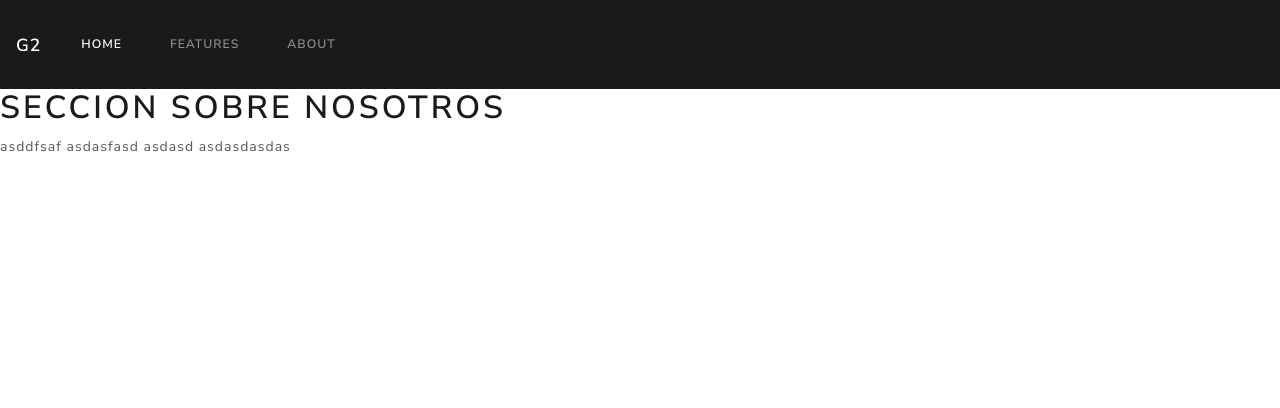
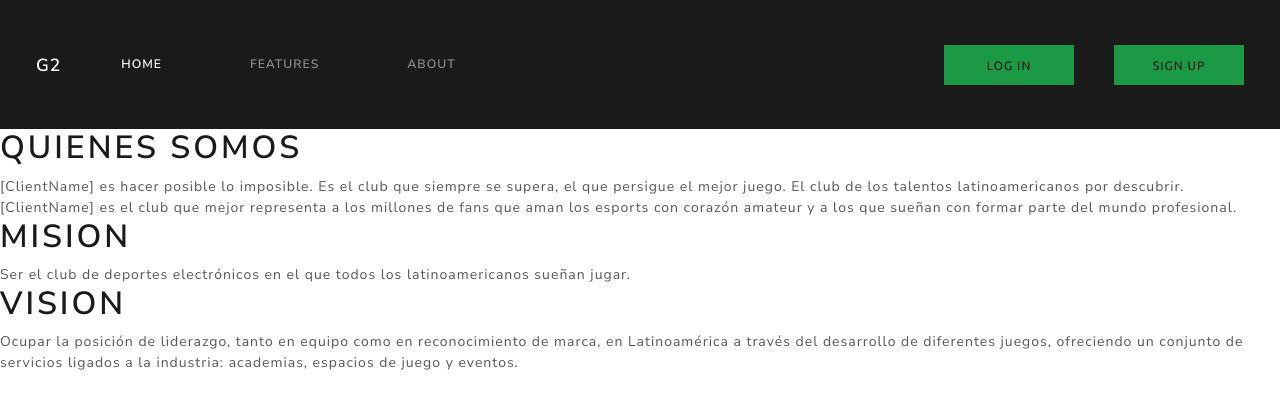
Before and after one commit to edufabian1/demo-page-react-ts, a React (Create React App) app in the folder ts-web-app/: page /about in a window 1280 px wide. Shown: the top 408 px of the page. Built offline with nearby package versions, Linux system fonts and the light colour scheme.

Commit message:
agrego actualizacion login en nav

```diff
--- /dev/null
+++ b/ts-web-app/src/components/organisms/LinkButton.css
@@ -0,0 +1,47 @@
+@import url(https://fonts.googleapis.com/css?family=Ubuntu);
+a {
+  margin: 20px;
+  text-align: center;
+}
+.custom-link {
+  width: 130px;
+  height: 40px;
+  padding: 10px 10px 0px 10px;
+  border: 2px solid #1B9945;
+  font-family: "Ubuntu", Ubuntu;
+  font-weight: 500;
+  background: #1B9945;
+  cursor: pointer;
+  transition: all 0.3s ease;
+  position: relative;
+  display: inline-block;
+}
+/* 11 */
+.link-11 {
+  overflow: hidden;
+  transition: all 0.3s ease;
+}
+.link-11:hover {
+  background: #E1DEE3;
+  border-color: #E1DEE3;
+  text-decoration: none;
+
+}
+.link-11:before {
+  position: absolute;
+  content: "";
+  display: inline-block;
+  top: -180px;
+  left: 0;
+  width: 30px;
+  height: 100%;
+  background-color: #E1DEE3;
+  border-color: #E1DEE3;
+  animation: shiny-btn1 3s ease-in-out infinite;
+}
+.link-11:active {
+  box-shadow: 4px 4px 6px 0 rgba(255, 255, 255, 0.3),
+    -4px -4px 6px 0 rgba(116, 125, 136, 0.2),
+    inset -4px -4px 6px 0 rgba(255, 255, 255, 0.2),
+    inset 4px 4px 6px 0 rgba(0, 0, 0, 0.2);
+}
--- a/ts-web-app/src/components/organisms/Nav.tsx
+++ b/ts-web-app/src/components/organisms/Nav.tsx
@@ -1,6 +1,6 @@
 import React from "react";
 import { Link } from "react-router-dom";
-
+import "../organisms/LinkButton.css";
 function Nav(): JSX.Element {
   return (
     <nav className="navbar navbar-expand-lg navbar-dark bg-primary">
@@ -25,6 +25,8 @@ function Nav(): JSX.Element {
             </Link>
           </li>
         </ul>
+        <Link to="/about" className="custom-link link-11">LOG IN</Link>
+        <Link to="/about" className="custom-link link-11">SIGN UP</Link>
       </div>
     </nav>
   );
--- a/ts-web-app/src/components/templates/About.tsx
+++ b/ts-web-app/src/components/templates/About.tsx
@@ -1,9 +1,22 @@
-import React from "react";
+import React, { Fragment } from "react";
 import Content from "../molecules/Content";
 
 function About(props: any): JSX.Element {
   return (
-      <Content title="Seccion sobre nosotros" text="asddfsaf asdasfasd asdasd asdasdasdas"/>
+    <Fragment>
+      <Content title="QUIENES SOMOS" text="[ClientName] es hacer posible lo imposible. Es el club que siempre se supera, el que persigue el mejor juego.
+        El club de los talentos latinoamericanos por descubrir. [ClientName] es el club que mejor representa a los millones de fans
+        que aman los esports con corazón amateur y a los que sueñan con formar parte del mundo profesional." />
+      <Content
+        title="MISION"
+        text="Ser el club de deportes electrónicos en el que todos los latinoamericanos sueñan jugar."
+      />
+      <Content
+        title="VISION"
+        text="Ocupar la posición de liderazgo, tanto en equipo como en reconocimiento de marca, en Latinoamérica a través del desarrollo de diferentes juegos,
+        ofreciendo un conjunto de servicios ligados a la industria: academias, espacios de juego y eventos."
+      />
+    </Fragment>
   );
 }
 
--- a/ts-web-app/src/index.tsx
+++ b/ts-web-app/src/index.tsx
@@ -4,7 +4,7 @@ import './index.css';
 import App from './App';
 import * as serviceWorker from './serviceWorker';
 
-import 'bootswatch/dist/lux/bootstrap.min.css'
+import 'bootswatch/dist/lux/bootstrap.min.css';
 import Nav from './components/organisms/Nav';
 import { BrowserRouter, Switch, Route } from 'react-router-dom';
 import About from './components/templates/About';
```
